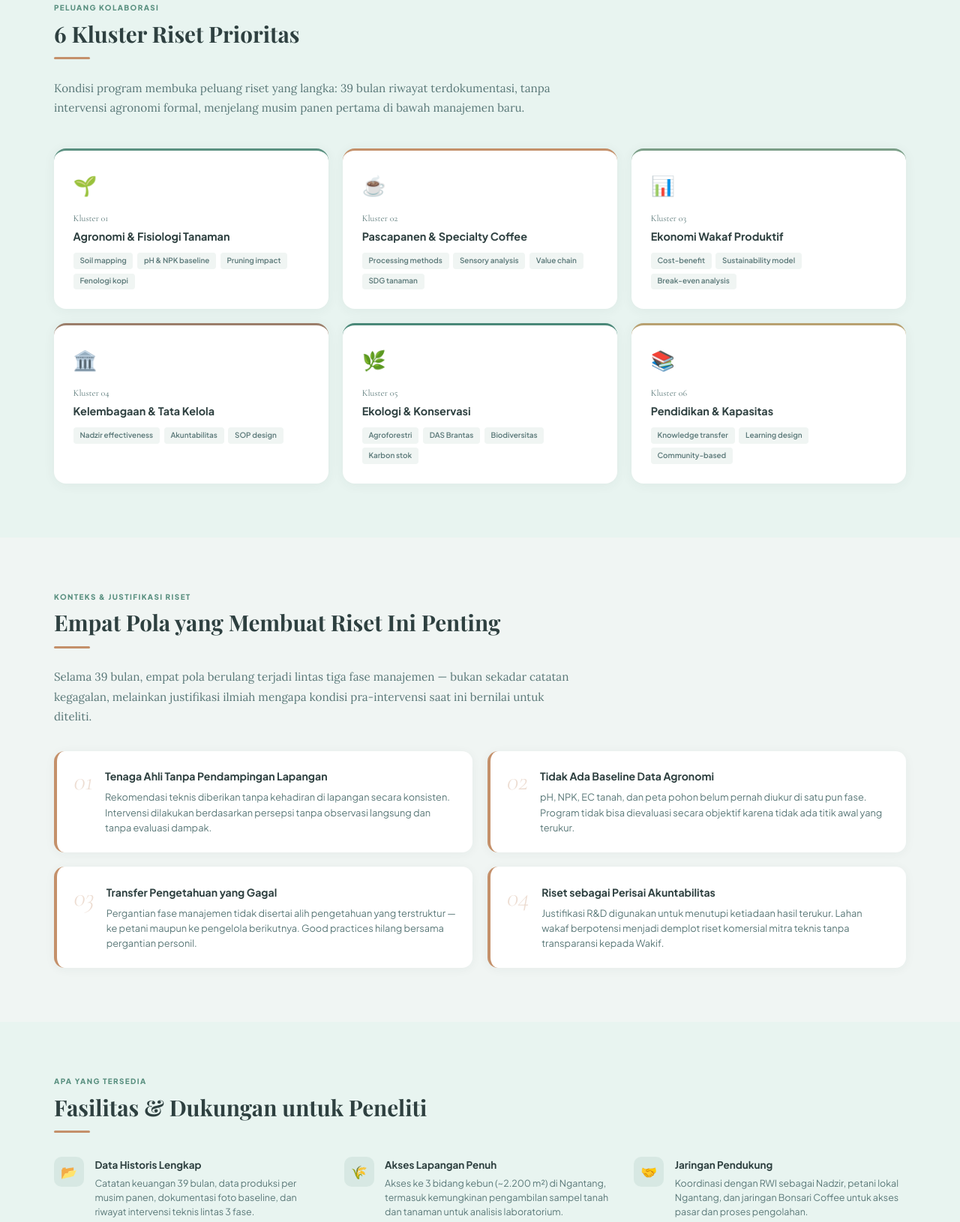
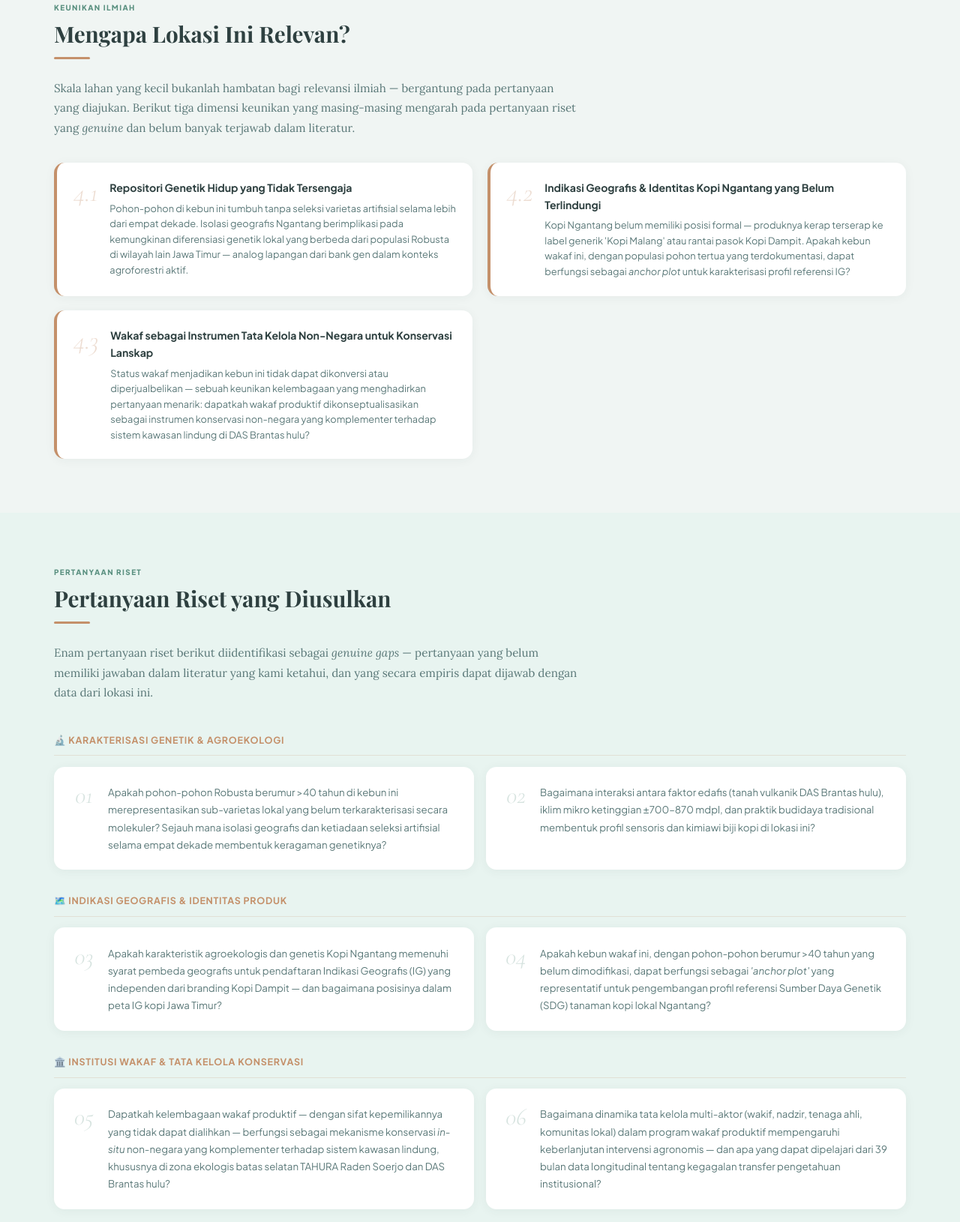
Before and after one commit to Adib-Psych/wakaf-produktif, a plain HTML site: page rib/index.html in a window 1280 px wide. Shown: the part 4301-5931 px from the top of the page at 75% size. Drawn offline with nearby package versions, Linux system fonts and the light colour scheme; a web font is replaced by a local one.

Commit message:
Fix: pertanyaan riset & keunikan ilmiah sesuai dokumen

```diff
--- a/rib/index.html
+++ b/rib/index.html
@@ -156,20 +156,12 @@ a   { color: inherit; text-decoration: none; }
 
 /* RISET */
 .riset-sec { padding:4.5rem 0; background:var(--bg-tint); }
-.riset-grid { display:grid; grid-template-columns:repeat(3,1fr); gap:1.2rem; margin-top:2.5rem; }
-.rcard { background:var(--white); border-radius:16px; padding:1.6rem; box-shadow:0 2px 16px rgba(46,64,64,.06); border-top:3px solid transparent; transition:transform .2s,box-shadow .2s; }
-.rcard:hover { transform:translateY(-3px); box-shadow:0 8px 28px rgba(46,64,64,.1); }
-.rcard:nth-child(1) { border-top-color:var(--medium); }
-.rcard:nth-child(2) { border-top-color:var(--accent); }
-.rcard:nth-child(3) { border-top-color:#7b9e87; }
-.rcard:nth-child(4) { border-top-color:#9b7e6a; }
-.rcard:nth-child(5) { border-top-color:#4a8878; }
-.rcard:nth-child(6) { border-top-color:#b8a070; }
-.rcard-icon { font-size:1.6rem; margin-bottom:.9rem; }
-.rcard-num { font-family:'Cormorant Garamond',serif; font-size:.75rem; font-weight:400; color:var(--muted); margin-bottom:.25rem; }
-.rcard-title { font-size:.9rem; font-weight:700; color:var(--dark); margin-bottom:.75rem; line-height:1.4; }
-.tags { display:flex; flex-wrap:wrap; gap:.35rem; }
-.tag { font-size:.62rem; font-weight:600; padding:.18rem .55rem; border-radius:4px; background:var(--bg); color:var(--muted); }
+.rq-groups { display:flex; flex-direction:column; gap:2rem; margin-top:2.5rem; }
+.rq-group-label { font-size:.78rem; font-weight:700; letter-spacing:.06em; color:var(--accent); text-transform:uppercase; margin-bottom:.9rem; padding-bottom:.6rem; border-bottom:1px solid rgba(196,144,106,.2); }
+.rq-pair { display:grid; grid-template-columns:1fr 1fr; gap:1rem; }
+.rqcard { background:var(--white); border-radius:14px; padding:1.4rem 1.5rem; box-shadow:0 2px 14px rgba(46,64,64,.06); display:flex; gap:1rem; align-items:flex-start; }
+.rq-num { font-family:'Cormorant Garamond',serif; font-size:2rem; font-weight:300; font-style:italic; color:rgba(90,144,128,.25); line-height:1; flex-shrink:0; width:2rem; text-align:center; }
+.rq-text { font-size:.83rem; color:var(--muted); line-height:1.75; }
 
 /* POLA */
 .pola-sec { padding:4.5rem 0; }
@@ -222,7 +214,7 @@ a   { color: inherit; text-decoration: none; }
 @media (max-width:900px) {
   .hero-grid,.profile-grid,.data-grid,.pola-grid { grid-template-columns:1fr; }
   .hero-photo { display:none; }
-  .riset-grid,.support-grid { grid-template-columns:repeat(2,1fr); }
+  .rq-pair,.support-grid { grid-template-columns:1fr; }
   .photo-grid { grid-template-columns:1fr 1fr; }
   .photo-lg { grid-column:span 2; }
   .photo-lg img { height:280px; }
@@ -235,7 +227,7 @@ a   { color: inherit; text-decoration: none; }
   .hero-stats { grid-template-columns:1fr 1fr; }
   .si { padding:0 1.2rem; }
   .profile-sec,.data-sec,.riset-sec,.pola-sec,.support-sec,.cta-sec,.closing-sec,.gallery-sec { padding:3rem 0; }
-  .riset-grid,.support-grid { grid-template-columns:1fr; }
+  .rq-pair,.support-grid { grid-template-columns:1fr; }
   .photo-grid { grid-template-columns:1fr; }
   .photo-lg { grid-column:span 1; }
 }
@@ -415,35 +407,54 @@ a   { color: inherit; text-decoration: none; }
 </section>
 
 <!-- RISET -->
-<section class="riset-sec">
+<!-- KEUNIKAN ILMIAH -->
+<section class="pola-sec">
   <div class="si">
-    <div class="slabel">Peluang Kolaborasi</div>
-    <h2 class="stitle">6 Kluster Riset Prioritas</h2>
+    <div class="slabel">Keunikan Ilmiah</div>
+    <h2 class="stitle">Mengapa Lokasi Ini Relevan?</h2>
     <div class="divider"></div>
-    <p class="slead">Kondisi program membuka peluang riset yang langka: 39 bulan riwayat terdokumentasi, tanpa intervensi agronomi formal, menjelang musim panen pertama di bawah manajemen baru.</p>
-    <div class="riset-grid">
-      <div class="rcard"><div class="rcard-icon">🌱</div><div class="rcard-num">Kluster 01</div><div class="rcard-title">Agronomi &amp; Fisiologi Tanaman</div><div class="tags"><span class="tag">Soil mapping</span><span class="tag">pH &amp; NPK baseline</span><span class="tag">Pruning impact</span><span class="tag">Fenologi kopi</span></div></div>
-      <div class="rcard"><div class="rcard-icon">☕</div><div class="rcard-num">Kluster 02</div><div class="rcard-title">Pascapanen &amp; Specialty Coffee</div><div class="tags"><span class="tag">Processing methods</span><span class="tag">Sensory analysis</span><span class="tag">Value chain</span><span class="tag">SDG tanaman</span></div></div>
-      <div class="rcard"><div class="rcard-icon">📊</div><div class="rcard-num">Kluster 03</div><div class="rcard-title">Ekonomi Wakaf Produktif</div><div class="tags"><span class="tag">Cost-benefit</span><span class="tag">Sustainability model</span><span class="tag">Break-even analysis</span></div></div>
-      <div class="rcard"><div class="rcard-icon">🏛️</div><div class="rcard-num">Kluster 04</div><div class="rcard-title">Kelembagaan &amp; Tata Kelola</div><div class="tags"><span class="tag">Nadzir effectiveness</span><span class="tag">Akuntabilitas</span><span class="tag">SOP design</span></div></div>
-      <div class="rcard"><div class="rcard-icon">🌿</div><div class="rcard-num">Kluster 05</div><div class="rcard-title">Ekologi &amp; Konservasi</div><div class="tags"><span class="tag">Agroforestri</span><span class="tag">DAS Brantas</span><span class="tag">Biodiversitas</span><span class="tag">Karbon stok</span></div></div>
-      <div class="rcard"><div class="rcard-icon">📚</div><div class="rcard-num">Kluster 06</div><div class="rcard-title">Pendidikan &amp; Kapasitas</div><div class="tags"><span class="tag">Knowledge transfer</span><span class="tag">Learning design</span><span class="tag">Community-based</span></div></div>
+    <p class="slead" style="margin-bottom:2rem;">Skala lahan yang kecil bukanlah hambatan bagi relevansi ilmiah — bergantung pada pertanyaan yang diajukan. Berikut tiga dimensi keunikan yang masing-masing mengarah pada pertanyaan riset yang <em>genuine</em> dan belum banyak terjawab dalam literatur.</p>
+    <div class="pola-grid">
+      <div class="polacard"><div class="pola-n">4.1</div><div><div class="pola-t">Repositori Genetik Hidup yang Tidak Tersengaja</div><div class="pola-d">Pohon-pohon di kebun ini tumbuh tanpa seleksi varietas artifisial selama lebih dari empat dekade. Isolasi geografis Ngantang berimplikasi pada kemungkinan diferensiasi genetik lokal yang berbeda dari populasi Robusta di wilayah lain Jawa Timur — analog lapangan dari bank gen dalam konteks agroforestri aktif.</div></div></div>
+      <div class="polacard"><div class="pola-n">4.2</div><div><div class="pola-t">Indikasi Geografis &amp; Identitas Kopi Ngantang yang Belum Terlindungi</div><div class="pola-d">Kopi Ngantang belum memiliki posisi formal — produknya kerap terserap ke label generik 'Kopi Malang' atau rantai pasok Kopi Dampit. Apakah kebun wakaf ini, dengan populasi pohon tertua yang terdokumentasi, dapat berfungsi sebagai <em>anchor plot</em> untuk karakterisasi profil referensi IG?</div></div></div>
+      <div class="polacard"><div class="pola-n">4.3</div><div><div class="pola-t">Wakaf sebagai Instrumen Tata Kelola Non-Negara untuk Konservasi Lanskap</div><div class="pola-d">Status wakaf menjadikan kebun ini tidak dapat dikonversi atau diperjualbelikan — sebuah keunikan kelembagaan yang menghadirkan pertanyaan menarik: dapatkah wakaf produktif dikonseptualisasikan sebagai instrumen konservasi non-negara yang komplementer terhadap sistem kawasan lindung di DAS Brantas hulu?</div></div></div>
     </div>
   </div>
 </section>
 
-<!-- POLA -->
-<section class="pola-sec">
+<!-- PERTANYAAN RISET -->
+<section class="riset-sec">
   <div class="si">
-    <div class="slabel">Konteks &amp; Justifikasi Riset</div>
-    <h2 class="stitle">Empat Pola yang Membuat Riset Ini Penting</h2>
+    <div class="slabel">Pertanyaan Riset</div>
+    <h2 class="stitle">Pertanyaan Riset yang Diusulkan</h2>
     <div class="divider"></div>
-    <p class="slead" style="margin-bottom:2rem;">Selama 39 bulan, empat pola berulang terjadi lintas tiga fase manajemen — bukan sekadar catatan kegagalan, melainkan justifikasi ilmiah mengapa kondisi pra-intervensi saat ini bernilai untuk diteliti.</p>
-    <div class="pola-grid">
-      <div class="polacard"><div class="pola-n">01</div><div><div class="pola-t">Tenaga Ahli Tanpa Pendampingan Lapangan</div><div class="pola-d">Rekomendasi teknis diberikan tanpa kehadiran di lapangan secara konsisten. Intervensi dilakukan berdasarkan persepsi tanpa observasi langsung dan tanpa evaluasi dampak.</div></div></div>
-      <div class="polacard"><div class="pola-n">02</div><div><div class="pola-t">Tidak Ada Baseline Data Agronomi</div><div class="pola-d">pH, NPK, EC tanah, dan peta pohon belum pernah diukur di satu pun fase. Program tidak bisa dievaluasi secara objektif karena tidak ada titik awal yang terukur.</div></div></div>
-      <div class="polacard"><div class="pola-n">03</div><div><div class="pola-t">Transfer Pengetahuan yang Gagal</div><div class="pola-d">Pergantian fase manajemen tidak disertai alih pengetahuan yang terstruktur — ke petani maupun ke pengelola berikutnya. Good practices hilang bersama pergantian personil.</div></div></div>
-      <div class="polacard"><div class="pola-n">04</div><div><div class="pola-t">Riset sebagai Perisai Akuntabilitas</div><div class="pola-d">Justifikasi R&D digunakan untuk menutupi ketiadaan hasil terukur. Lahan wakaf berpotensi menjadi demplot riset komersial mitra teknis tanpa transparansi kepada Wakif.</div></div></div>
+    <p class="slead">Enam pertanyaan riset berikut diidentifikasi sebagai <em>genuine gaps</em> — pertanyaan yang belum memiliki jawaban dalam literatur yang kami ketahui, dan yang secara empiris dapat dijawab dengan data dari lokasi ini.</p>
+    <div class="rq-groups">
+
+      <div class="rq-group">
+        <div class="rq-group-label">🔬 Karakterisasi Genetik &amp; Agroekologi</div>
+        <div class="rq-pair">
+          <div class="rqcard"><div class="rq-num">01</div><div class="rq-text">Apakah pohon-pohon Robusta berumur &gt;40 tahun di kebun ini merepresentasikan sub-varietas lokal yang belum terkarakterisasi secara molekuler? Sejauh mana isolasi geografis dan ketiadaan seleksi artifisial selama empat dekade membentuk keragaman genetiknya?</div></div>
+          <div class="rqcard"><div class="rq-num">02</div><div class="rq-text">Bagaimana interaksi antara faktor edafis (tanah vulkanik DAS Brantas hulu), iklim mikro ketinggian ±700–870 mdpl, dan praktik budidaya tradisional membentuk profil sensoris dan kimiawi biji kopi di lokasi ini?</div></div>
+        </div>
+      </div>
+
+      <div class="rq-group">
+        <div class="rq-group-label">🗺️ Indikasi Geografis &amp; Identitas Produk</div>
+        <div class="rq-pair">
+          <div class="rqcard"><div class="rq-num">03</div><div class="rq-text">Apakah karakteristik agroekologis dan genetis Kopi Ngantang memenuhi syarat pembeda geografis untuk pendaftaran Indikasi Geografis (IG) yang independen dari branding Kopi Dampit — dan bagaimana posisinya dalam peta IG kopi Jawa Timur?</div></div>
+          <div class="rqcard"><div class="rq-num">04</div><div class="rq-text">Apakah kebun wakaf ini, dengan pohon-pohon berumur &gt;40 tahun yang belum dimodifikasi, dapat berfungsi sebagai <em>'anchor plot'</em> yang representatif untuk pengembangan profil referensi Sumber Daya Genetik (SDG) tanaman kopi lokal Ngantang?</div></div>
+        </div>
+      </div>
+
+      <div class="rq-group">
+        <div class="rq-group-label">🏛️ Institusi Wakaf &amp; Tata Kelola Konservasi</div>
+        <div class="rq-pair">
+          <div class="rqcard"><div class="rq-num">05</div><div class="rq-text">Dapatkah kelembagaan wakaf produktif — dengan sifat kepemilikannya yang tidak dapat dialihkan — berfungsi sebagai mekanisme konservasi <em>in-situ</em> non-negara yang komplementer terhadap sistem kawasan lindung, khususnya di zona ekologis batas selatan TAHURA Raden Soerjo dan DAS Brantas hulu?</div></div>
+          <div class="rqcard"><div class="rq-num">06</div><div class="rq-text">Bagaimana dinamika tata kelola multi-aktor (wakif, nadzir, tenaga ahli, komunitas lokal) dalam program wakaf produktif mempengaruhi keberlanjutan intervensi agronomis — dan apa yang dapat dipelajari dari 39 bulan data longitudinal tentang kegagalan transfer pengetahuan institusional?</div></div>
+        </div>
+      </div>
+
     </div>
   </div>
 </section>
```
